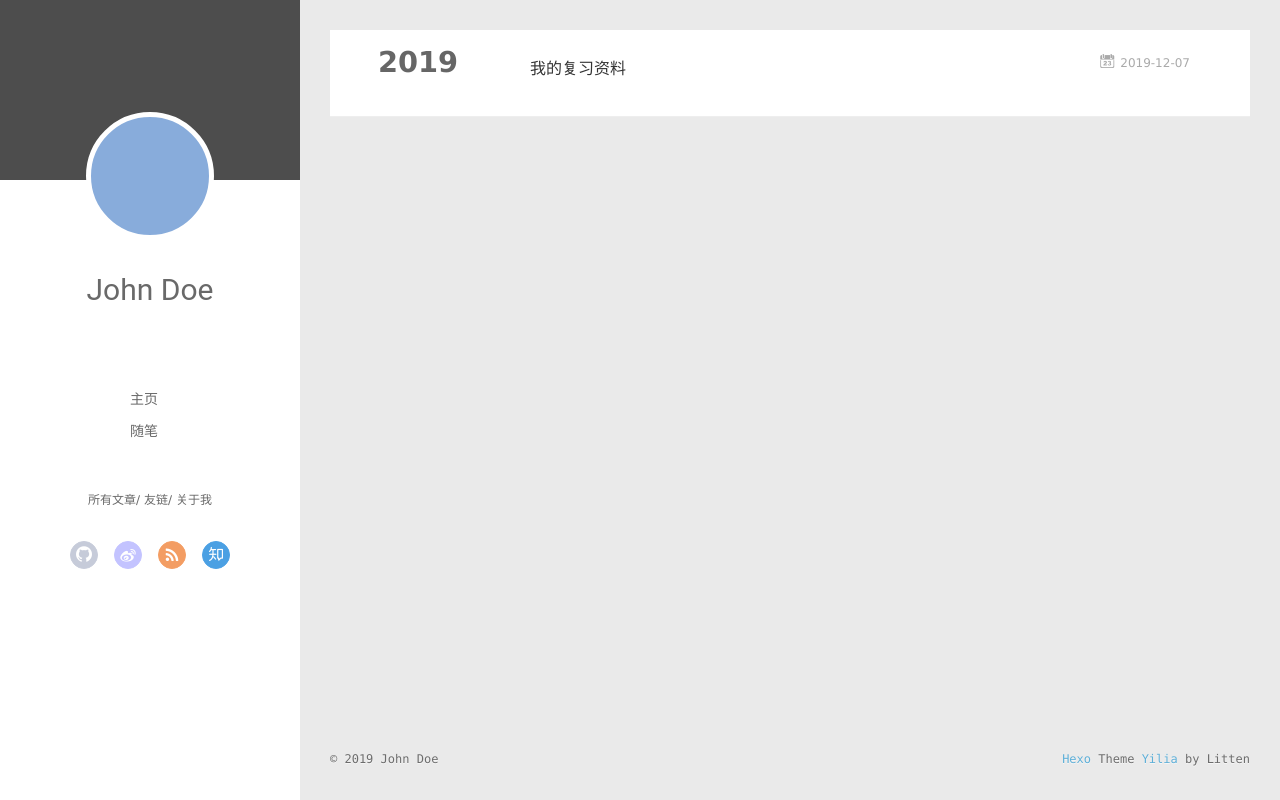
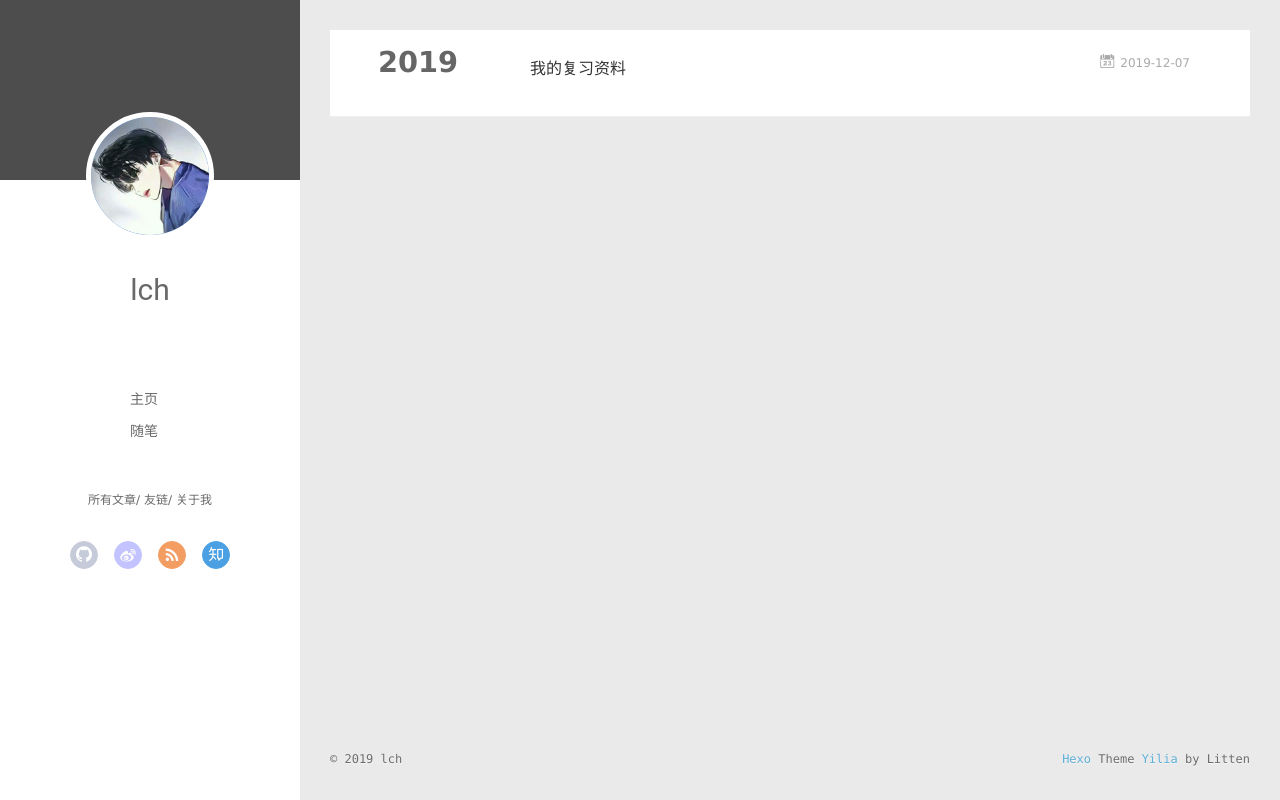
Before and after one commit to lch123456-lch/lch123456-lch.github.io, a plain HTML site: page archives/index.html in a window 1280 px wide. Drawn offline with Linux system fonts and the light colour scheme; no server answers.

Commit message:
Site updated: 2019-12-08 13:12:37

```diff
--- a/archives/index.html
+++ b/archives/index.html
@@ -42,10 +42,10 @@
 <div class="intrude-less">
 	<header id="header" class="inner">
 		<a href="/" class="profilepic">
-			<img src="" class="js-avatar">
+			<img src="/assets/img/head.jpeg" class="js-avatar">
 		</a>
 		<hgroup>
-		  <h1 class="header-author"><a href="/">John Doe</a></h1>
+		  <h1 class="header-author"><a href="/">lch</a></h1>
 		</hgroup>
 
 
@@ -76,7 +76,7 @@
 		<nav class="header-nav">
 			<div class="social">
 
-					<a class="github" target="_blank" href="#" title="github"><i class="icon-github"></i></a>
+					<a class="github" target="_blank" href="/lch123456-lch" title="github"><i class="icon-github"></i></a>
 
 					<a class="weibo" target="_blank" href="#" title="weibo"><i class="icon-weibo"></i></a>
 
@@ -100,10 +100,10 @@
 	<div class="intrude-less">
 		<header id="header" class="inner">
 			<div class="profilepic">
-				<img src="" class="js-avatar">
+				<img src="/assets/img/head.jpeg" class="js-avatar">
 			</div>
 			<hgroup>
-			  <h1 class="header-author js-header-author">John Doe</h1>
+			  <h1 class="header-author js-header-author">lch</h1>
 			</hgroup>
 
 
@@ -117,7 +117,7 @@
 			<nav class="header-nav">
 				<div class="social">
 
-						<a class="github" target="_blank" href="#" title="github"><i class="icon-github"></i></a>
+						<a class="github" target="_blank" href="/lch123456-lch" title="github"><i class="icon-github"></i></a>
 
 						<a class="weibo" target="_blank" href="#" title="weibo"><i class="icon-weibo"></i></a>
 
@@ -201,7 +201,7 @@
   <div class="outer">
     <div id="footer-info">
     	<div class="footer-left">
-    		&copy; 2019 John Doe
+    		&copy; 2019 lch
     	</div>
       	<div class="footer-right">
       		<a href="http://hexo.io/" target="_blank">Hexo</a>  Theme <a href="https://github.com/litten/hexo-theme-yilia" target="_blank">Yilia</a> by Litten
```
Also changed, not shown: 2019/12/07/我的复习资料/index.html (+7 -7 lines), archives/2019/12/index.html (+7 -7 lines), archives/2019/index.html (+7 -7 lines), index.html (+7 -7 lines), assets/img/head.jpeg (added).
